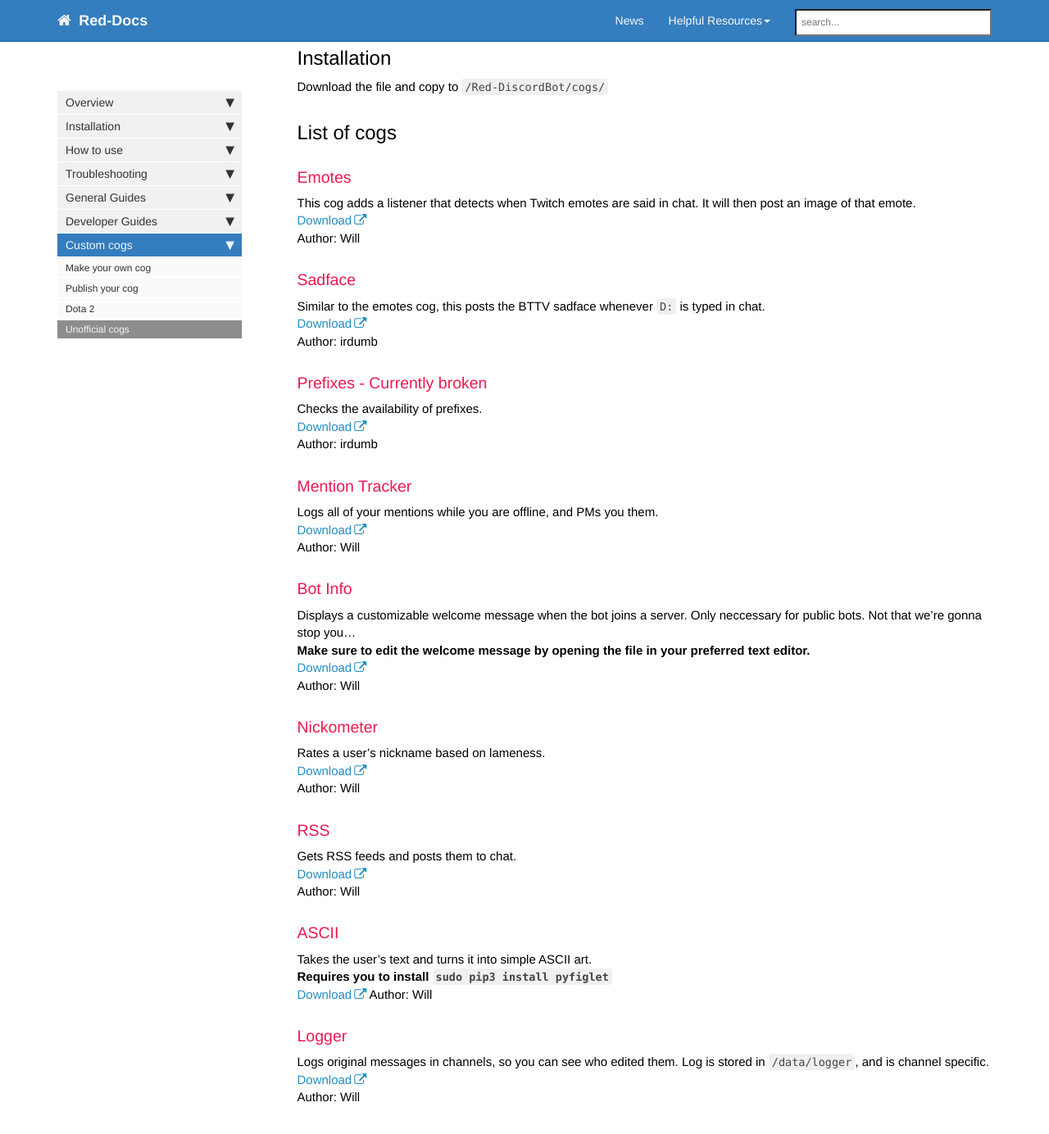
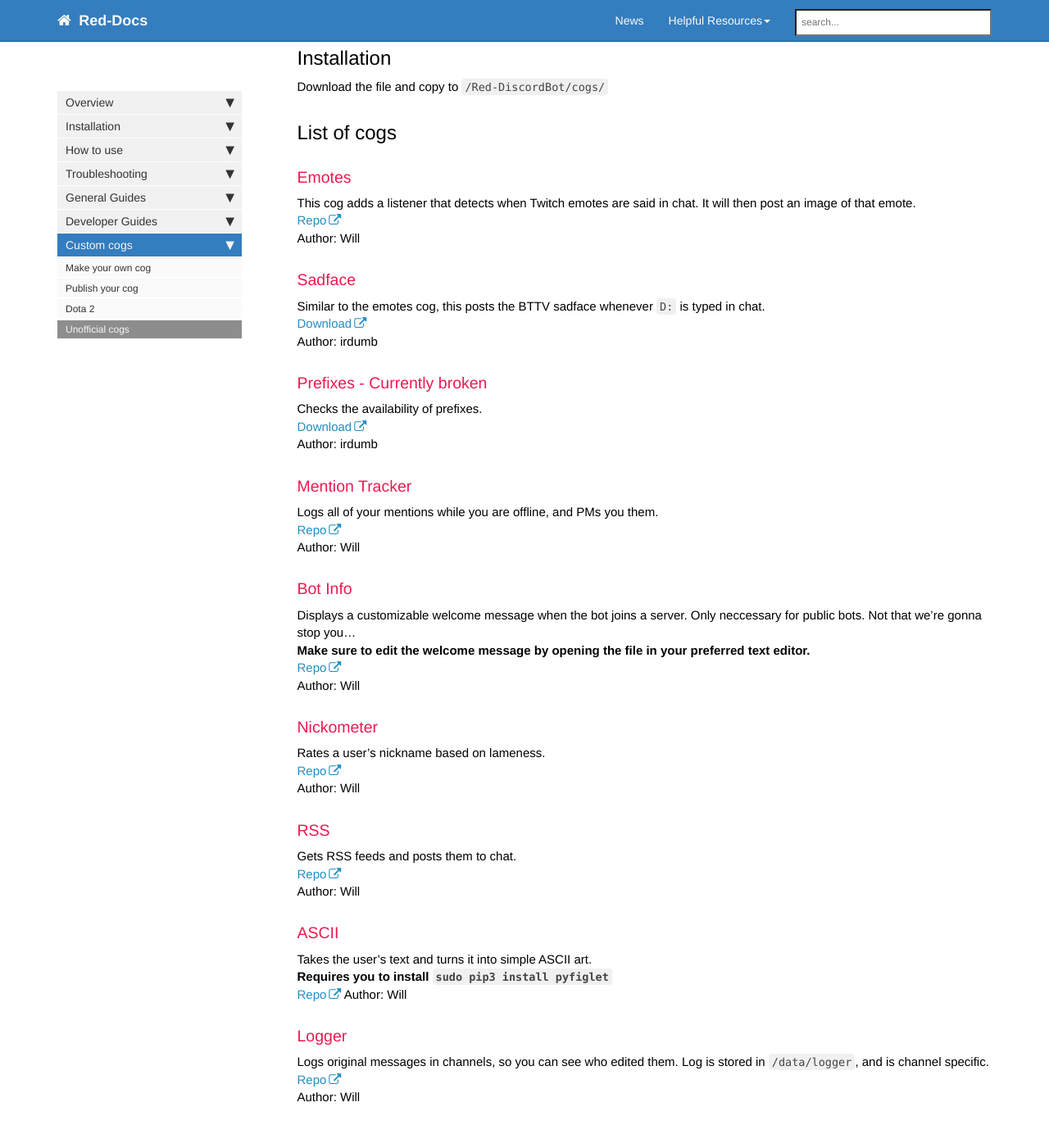
Before and after one commit to Twentysix26/Red-Docs, a Jekyll site: the page built from red/red_guide_cogs_repo.md, in a window 1280 px wide and 1400 px high, scrolled down 655 px. Shown: the top 1384 px of the window at 82% size. Built offline with Jekyll 4.4.1, drawn with Linux system fonts in a browser that asks for light colours; nearby versions of some CDN libraries; comment, search, counter and statistics services are not loaded.

Commit message:
Change from static file to Repo

```diff
--- a/red/red_guide_cogs_repo.md
+++ b/red/red_guide_cogs_repo.md
@@ -19,7 +19,7 @@ Download the file and copy to `/Red-DiscordBot/cogs/`
 ### Emotes
 
 This cog adds a listener that detects when Twitch emotes are said in chat. It will then post an image of that emote.
-[Download](https://cdn.discordapp.com/attachments/133251234164375552/171209731812229122/emotes.py)
+[Repo](https://github.com/tekulvw/Red-DiscordBot)
 Author: Will
 
 ### Sadface
@@ -37,37 +37,37 @@ Author: irdumb
 ### Mention Tracker
 
 Logs all of your mentions while you are offline, and PMs you them.
-[Download](https://cdn.discordapp.com/attachments/133251234164375552/171209830902661120/mentiontracker.py)
+[Repo](https://github.com/tekulvw/Red-DiscordBot)
 Author: Will
 
 ### Bot Info
 
 Displays a customizable welcome message when the bot joins a server. Only neccessary for public bots. Not that we're gonna stop you...
 **Make sure to edit the welcome message by opening the file in your preferred text editor.**
-[Download](https://cdn.discordapp.com/attachments/133251234164375552/171209888813416449/botinfo.py)
+[Repo](https://github.com/tekulvw/Red-DiscordBot)
 Author: Will
 
 ### Nickometer
 
 Rates a user's nickname based on lameness.
-[Download](https://cdn.discordapp.com/attachments/133251234164375552/171210269479927809/nickometer.py)
+[Repo](https://github.com/tekulvw/Red-DiscordBot)
 Author: Will
 
 ### RSS
 
 Gets RSS feeds and posts them to chat.
-[Download](https://cdn.discordapp.com/attachments/133251234164375552/171210487571283969/rss.py)
+[Repo](https://github.com/tekulvw/Red-DiscordBot)
 Author: Will
 
 ### ASCII
 
 Takes the user's text and turns it into simple ASCII art.
 **Requires you to install `sudo pip3 install pyfiglet`**
-[Download](https://cdn.discordapp.com/attachments/133251234164375552/171211952113057793/ascii.py)
+[Repo](https://github.com/tekulvw/Red-DiscordBot)
 Author: Will
 
 ### Logger
 
 Logs original messages in channels, so you can see who edited them. Log is stored in `/data/logger`, and is channel specific.
-[Download](https://cdn.discordapp.com/attachments/133251234164375552/171213855857311745/logger.py)
+[Repo](https://github.com/tekulvw/Red-DiscordBot)
 Author: Will
```
